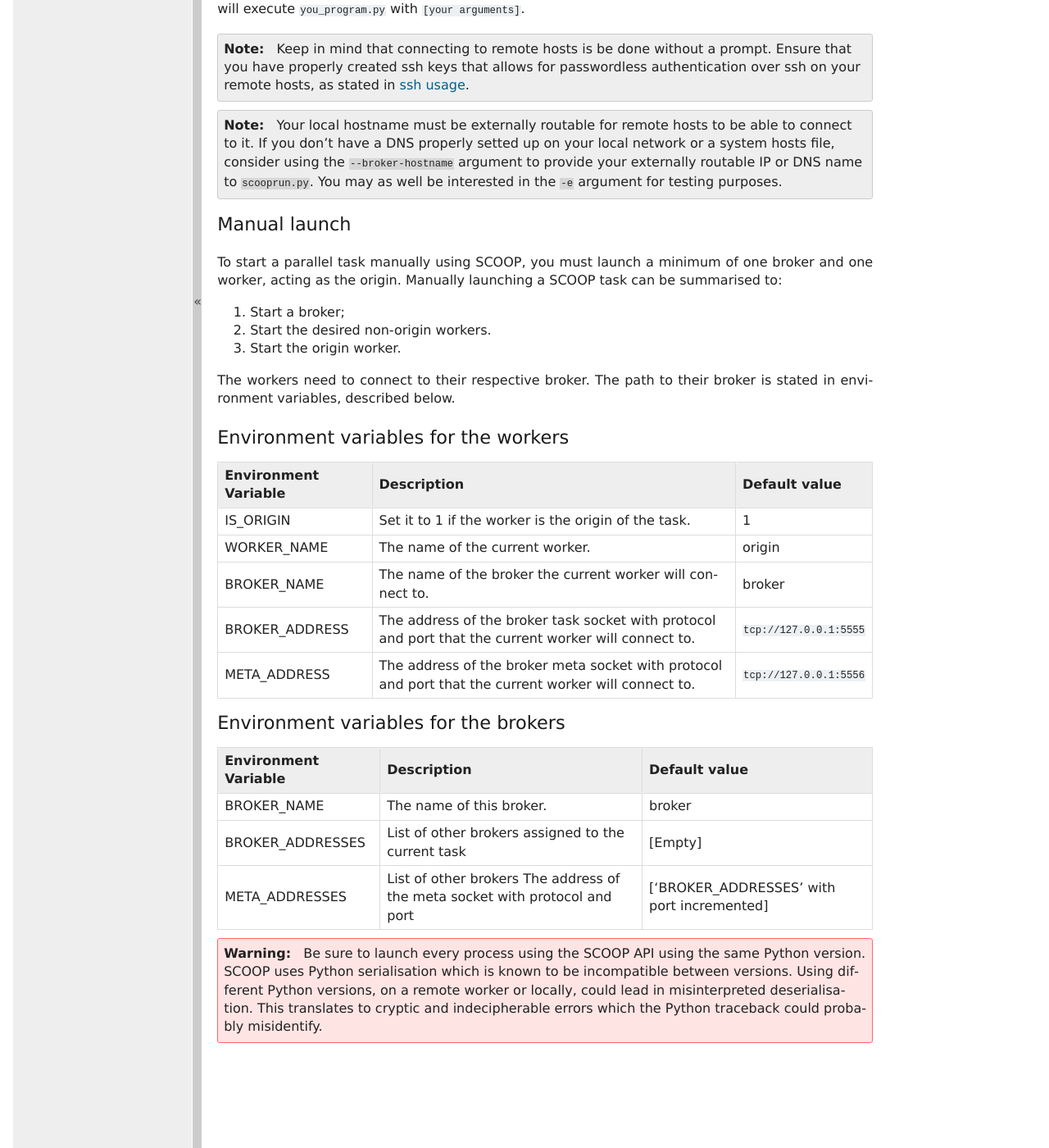
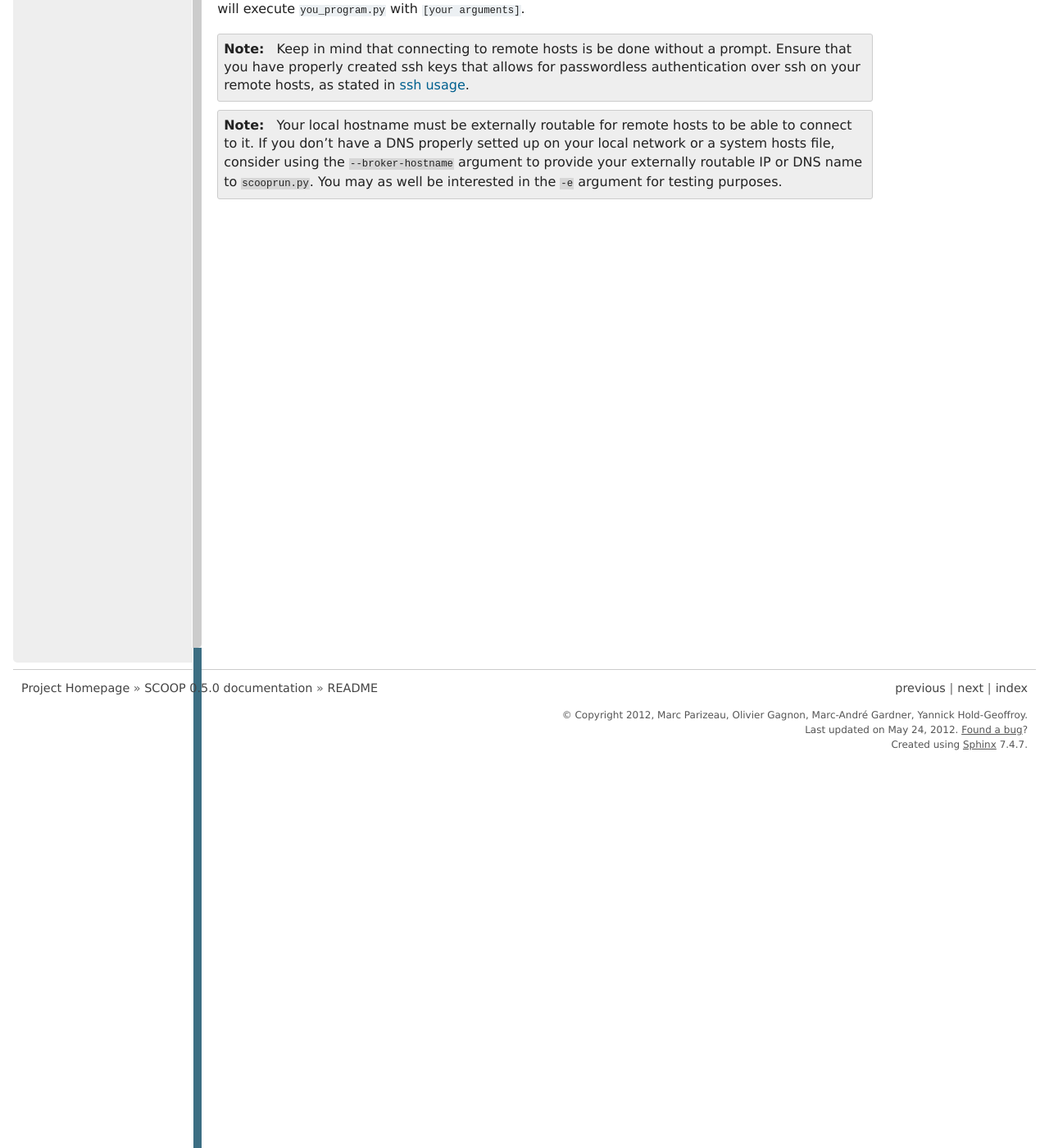
Before and after one commit to soravux/scoop, a Sphinx documentation site: the page built from doc/readme.rst, in a window 1280 px wide and 1400 px high, scrolled down 1930 px. Shown: the whole window at 82% size. Built offline with Sphinx 7.4.7, drawn with Linux system fonts in a browser that asks for light colours; formulas are drawn with MathJax 3; some of the changed text lies outside the part shown.

Commit message:
Clarified the documentation by adding a new section.

```diff
--- a/doc/index.rst
+++ b/doc/index.rst
@@ -19,6 +19,7 @@ module see :pep:`3148`.
    readme
    setup
    api
+   configuration
 
 Indices and tables
 ==================
--- a/doc/readme.rst
+++ b/doc/readme.rst
@@ -60,7 +60,7 @@ SCOOP works with Linux and Windows. If you launch tasks from the latter, be sure
 
 Please check the document :doc:`setup` for more technical informations about the setup of a working SCOOP system.
 
-Automatic launch
+Launching a task
 ~~~~~~~~~~~~~~~~
 
 The ``scoop`` module spawns the needed brokers and workers on a given list of computer, including remote ones via ``ssh``.
@@ -80,46 +80,3 @@ This will run a local broker, 4 workers on each 3 remotes hosts as well as the l
 .. note::
 
     Your local hostname must be externally routable for remote hosts to be able to connect to it. If you don't have a DNS properly setted up on your local network or a system hosts file, consider using the ``--broker-hostname`` argument to provide your externally routable IP or DNS name to ``scooprun.py``. You may as well be interested in the ``-e`` argument for testing purposes.
-
-Manual launch
-~~~~~~~~~~~~~
-
-To start a parallel task manually using SCOOP, you must launch a minimum of one broker and one worker, acting as the origin. Manually launching a SCOOP task can be summarised to:
-
-#. Start a broker;
-#. Start the desired non-origin workers.
-#. Start the origin worker.
-
-The workers need to connect to their respective broker. The path to their broker is stated in environment variables, described below.
-
-.. _Environment-variables-for-the-workers:
-
-Environment variables for the workers
-~~~~~~~~~~~~~~~~~~~~~~~~~~~~~~~~~~~~~
-
-====================  =====================================================================================================  ========================
-Environment Variable  Description                                                                                            Default value
-====================  =====================================================================================================  ========================
-IS_ORIGIN             Set it to 1 if the worker is the origin of the task.                                                   1
-WORKER_NAME           The name of the current worker.                                                                        origin
-BROKER_NAME           The name of the broker the current worker will connect to.                                             broker
-BROKER_ADDRESS        The address of the broker task socket with protocol and port that the current worker will connect to.  ``tcp://127.0.0.1:5555``
-META_ADDRESS          The address of the broker meta socket with protocol and port that the current worker will connect to.  ``tcp://127.0.0.1:5556``
-====================  =====================================================================================================  ========================
-
-.. _Environment-variables-for-the-brokers:
-
-Environment variables for the brokers
-~~~~~~~~~~~~~~~~~~~~~~~~~~~~~~~~~~~~~
-
-====================  ============================================================================================  ==========================================
-Environment Variable  Description                                                                                   Default value
-====================  ============================================================================================  ==========================================
-BROKER_NAME           The name of this broker.                                                                      broker
-BROKER_ADDRESSES      List of other brokers assigned to the current task                                            [Empty]
-META_ADDRESSES        List of other brokers The address of the meta socket with protocol and port                   ['BROKER_ADDRESSES' with port incremented]
-====================  ============================================================================================  ==========================================
-
-.. warning::
-
-    Be sure to launch every process using the SCOOP API using the same Python version. SCOOP uses Python serialisation which is known to be incompatible between versions. Using different Python versions, on a remote worker or locally, could lead in misinterpreted deserialisation. This translates to cryptic and indecipherable errors which the Python traceback could probably misidentify.
```
Also changed, not shown: doc/configuration.rst (added, +33 -0 lines).
